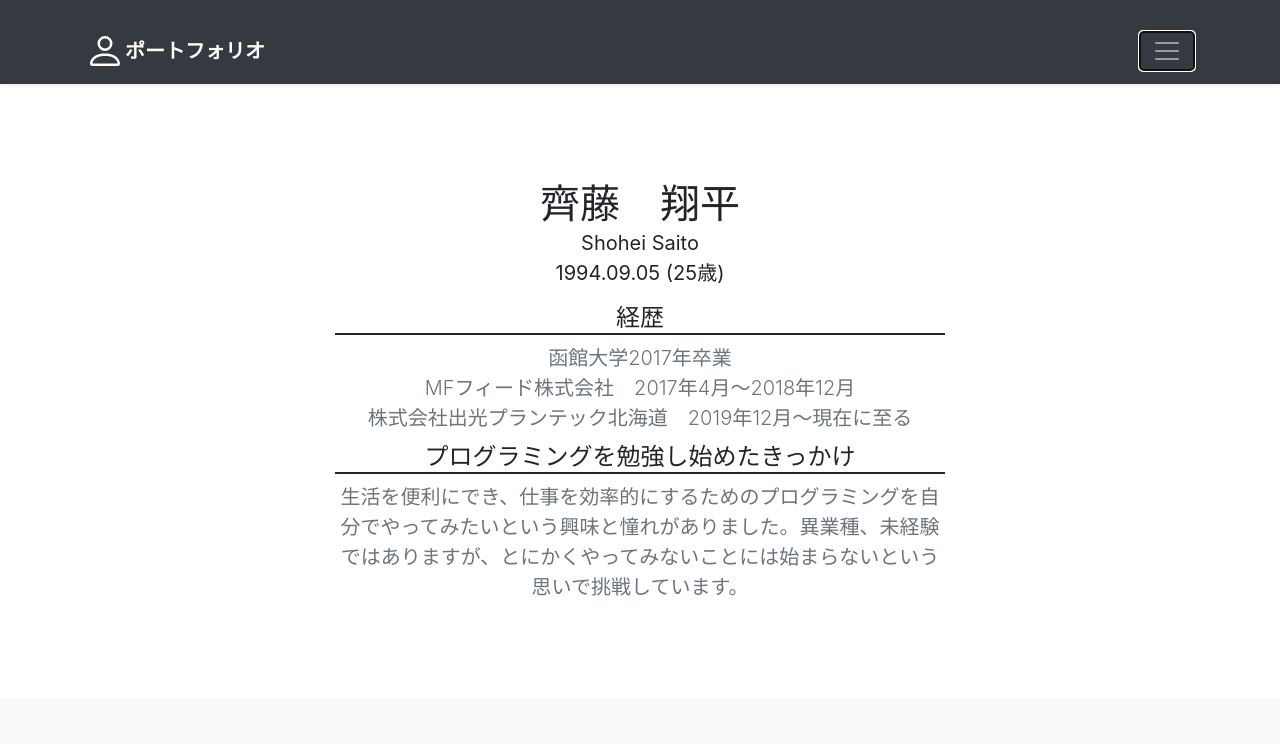
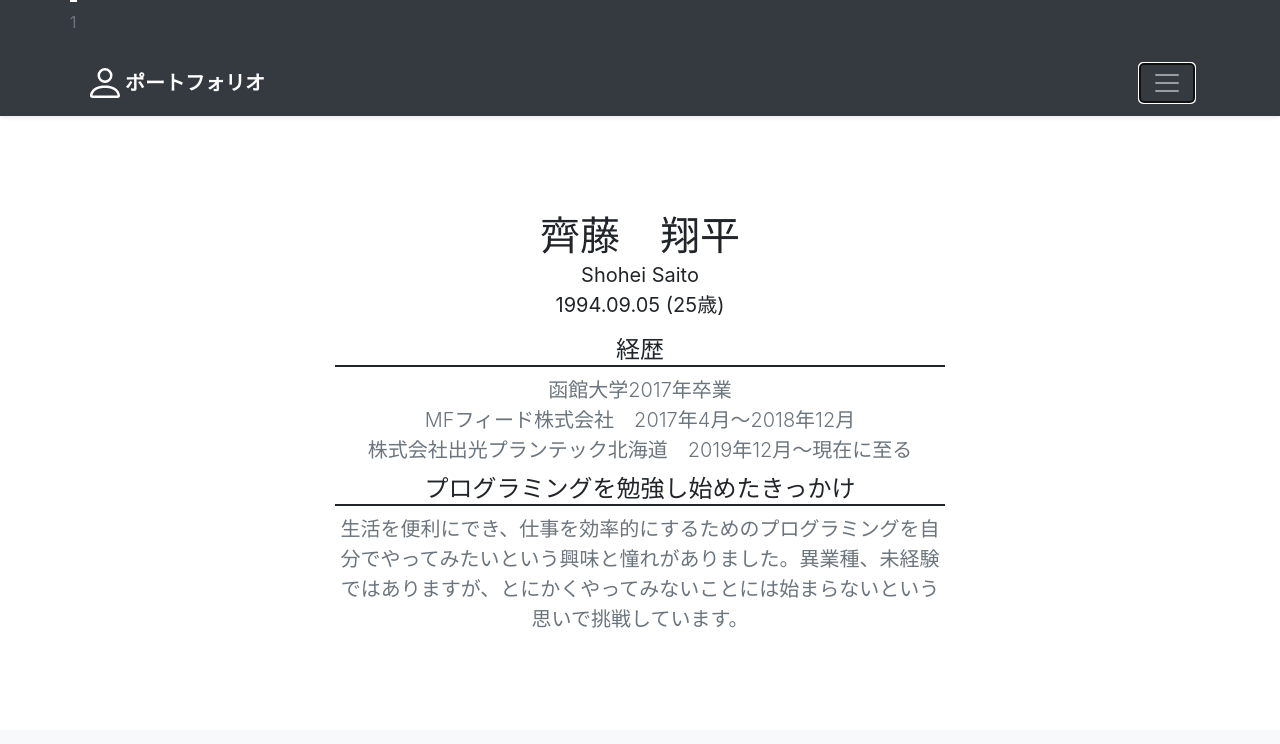
Before and after one commit to saito-sho/Portfolio-saito_shohei1, a plain HTML site: page album/index.html in a window 1280 px wide. Both pictures are taken after a click on the button "Toggle navigation". Shown: the top 744 px of the page. Drawn offline with nearby package versions, Linux system fonts and the light colour scheme; grey boxes are pictures that could not be loaded.

```diff
--- a/album/index.html
+++ b/album/index.html
@@ -41,7 +41,7 @@
         <div class="row">
           <div class="">
             <h4 class="text-white"></h4>
-            <p class="text-muted"></p>
+            <p class="text-muted">1</p>
           </div>
           <div class="">
             <h4 class="text-white"></h4>
```
